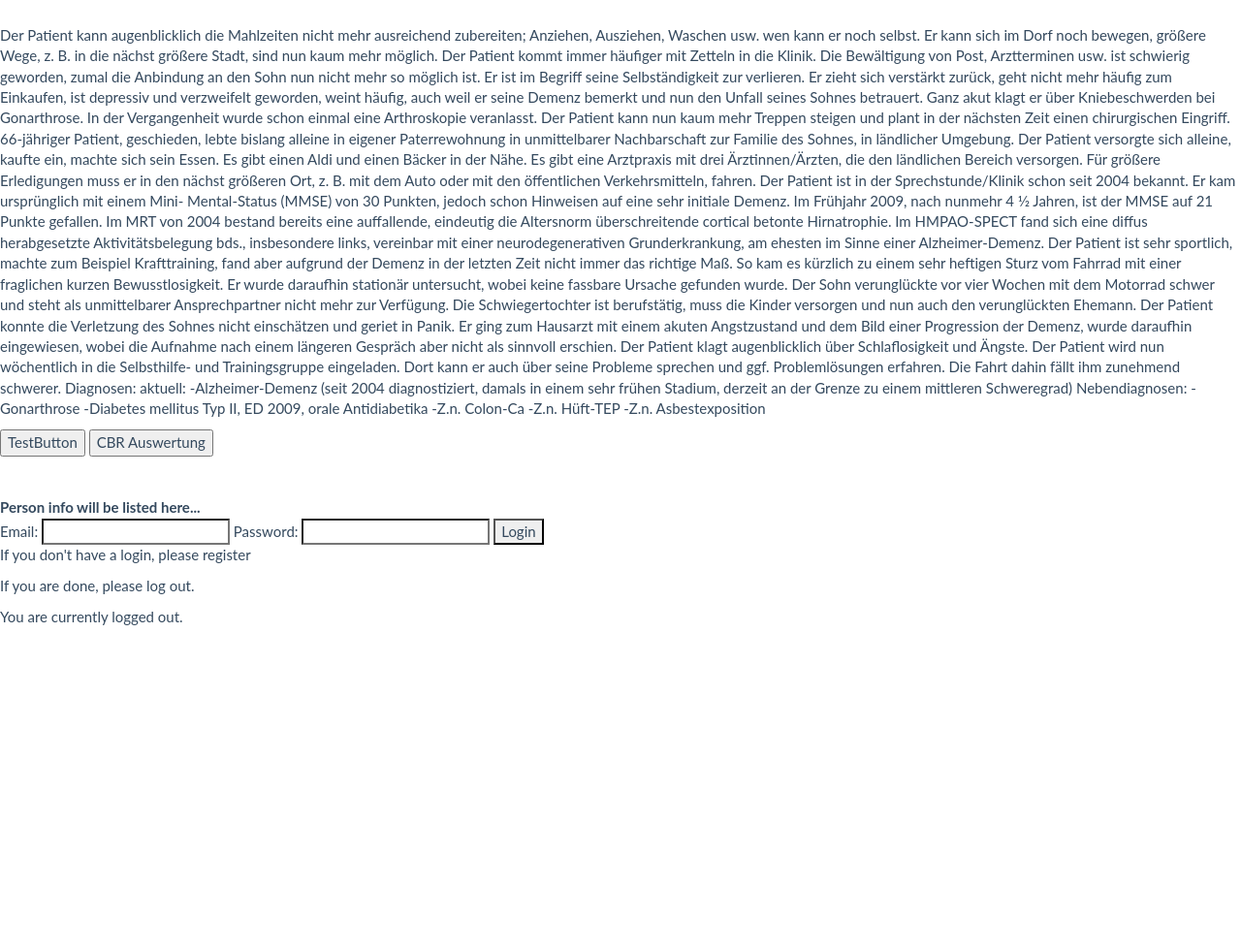
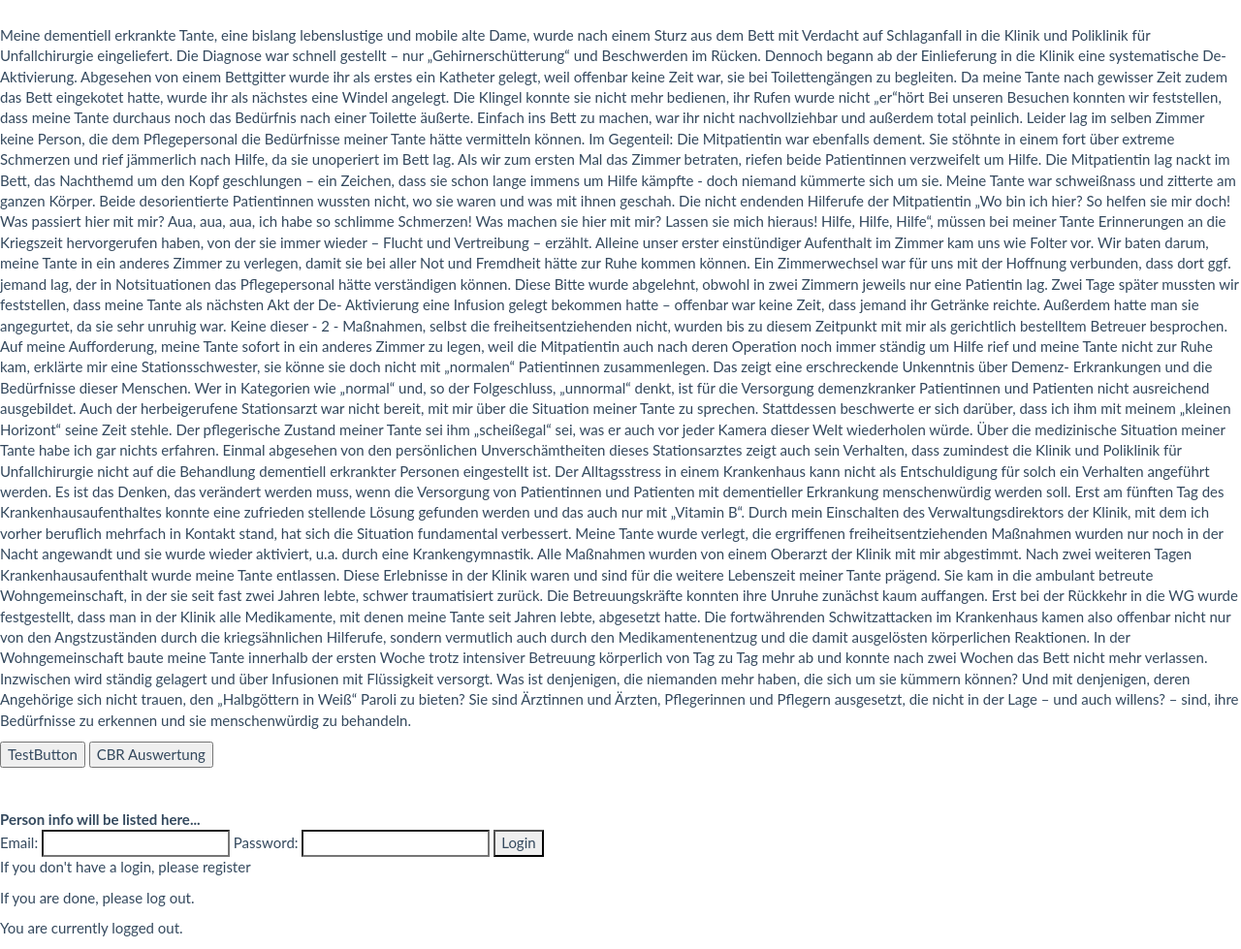
Before and after one commit to marcsina/Projektgruppe_CBR, a PHP site: page / in a window 1280 px wide. Shown: the part 60-1039 px from the top of the page at 97% size. Before the commit the page ends 705 px from the top, so only its background shows below. Run offline with PHP 8.4, Linux system fonts and the light colour scheme.

Commit message:
change Text

```diff
--- a/index.php
+++ b/index.php
@@ -91,50 +91,92 @@ if (login_check($mysqli) == true) {
             <form>
                 <!-- first nested column -->
                 <div class="col-md-12">
-                    <p id="input-textarea">Der Patient kann augenblicklich die Mahlzeiten nicht mehr ausreichend zubereiten; Anziehen, Ausziehen, Waschen usw. wen kann er noch selbst. Er kann sich im Dorf noch bewegen, größere Wege, z. B. in die nächst größere Stadt, sind nun
-                        kaum mehr möglich. Der Patient kommt immer häufiger mit Zetteln in die Klinik. Die Bewältigung von Post, Arztterminen usw. ist schwierig geworden, zumal die Anbindung an den Sohn nun nicht mehr so möglich ist. Er ist im Begriff
-                        seine Selbständigkeit zur verlieren. Er zieht sich verstärkt zurück, geht nicht mehr häufig zum Einkaufen, ist depressiv und verzweifelt geworden, weint häufig, auch weil er seine Demenz bemerkt und nun den Unfall seines Sohnes
-                        betrauert. Ganz akut klagt er über Kniebeschwerden bei Gonarthrose. In der Vergangenheit wurde schon einmal eine Arthroskopie veranlasst. Der Patient kann nun kaum mehr Treppen steigen und plant in der nächsten Zeit einen chirurgischen
-                        Eingriff.
-						66-jähriger Patient, geschieden, lebte bislang alleine in eigener Paterrewohnung in unmittelbarer
-Nachbarschaft zur Familie des Sohnes, in ländlicher Umgebung. Der Patient versorgte sich alleine,
-kaufte ein, machte sich sein Essen. Es gibt einen Aldi und einen Bäcker in der Nähe. Es gibt eine
-Arztpraxis mit drei Ärztinnen/Ärzten, die den ländlichen Bereich versorgen. Für größere Erledigungen
-muss er in den nächst größeren Ort, z. B. mit dem Auto oder mit den öffentlichen Verkehrsmitteln,
-fahren.
+                    <p id="input-textarea">
 
-Der Patient ist in der Sprechstunde/Klinik schon seit 2004 bekannt. Er kam ursprünglich mit einem Mini-
-Mental-Status (MMSE) von 30 Punkten, jedoch schon Hinweisen auf eine sehr initiale Demenz. Im
+					Meine dementiell erkrankte Tante, eine bislang lebenslustige und mobile alte Dame, wurde
+nach einem Sturz aus dem Bett mit Verdacht auf Schlaganfall in die Klinik und Poliklinik für
+Unfallchirurgie eingeliefert. Die Diagnose war schnell gestellt – nur „Gehirnerschütterung“ und
+Beschwerden im Rücken. Dennoch begann ab der Einlieferung in die Klinik eine systematische
+De-Aktivierung. Abgesehen von einem Bettgitter wurde ihr als erstes ein Katheter gelegt, weil
+offenbar keine Zeit war, sie bei Toilettengängen zu begleiten. Da meine Tante nach gewisser
+Zeit zudem das Bett eingekotet hatte, wurde ihr als nächstes eine Windel angelegt. Die Klingel
+konnte sie nicht mehr bedienen, ihr Rufen wurde nicht „er“hört
+Bei unseren Besuchen konnten wir feststellen, dass meine Tante durchaus noch das Bedürfnis
+nach einer Toilette äußerte. Einfach ins Bett zu machen, war ihr nicht nachvollziehbar und
+außerdem total peinlich. Leider lag im selben Zimmer keine Person, die dem Pflegepersonal die
+Bedürfnisse meiner Tante hätte vermitteln können. Im Gegenteil: Die Mitpatientin war ebenfalls
+dement. Sie stöhnte in einem fort über extreme Schmerzen und rief jämmerlich nach Hilfe, da
+sie unoperiert im Bett lag.
+Als wir zum ersten Mal das Zimmer betraten, riefen beide Patientinnen verzweifelt um Hilfe. Die
+Mitpatientin lag nackt im Bett, das Nachthemd um den Kopf geschlungen – ein Zeichen, dass
+sie schon lange immens um Hilfe kämpfte - doch niemand kümmerte sich um sie. Meine Tante
+war schweißnass und zitterte am ganzen Körper. Beide desorientierte Patientinnen wussten
+nicht, wo sie waren und was mit ihnen geschah.
+Die nicht endenden Hilferufe der Mitpatientin „Wo bin ich hier? So helfen sie mir doch! Was
+passiert hier mit mir? Aua, aua, aua, ich habe so schlimme Schmerzen! Was machen sie hier
+mit mir? Lassen sie mich hieraus! Hilfe, Hilfe, Hilfe“, müssen bei meiner Tante Erinnerungen an
+die Kriegszeit hervorgerufen haben, von der sie immer wieder – Flucht und Vertreibung –
+erzählt. Alleine unser erster einstündiger Aufenthalt im Zimmer kam uns wie Folter vor.
+Wir baten darum, meine Tante in ein anderes Zimmer zu verlegen, damit sie bei aller Not und
+Fremdheit hätte zur Ruhe kommen können. Ein Zimmerwechsel war für uns mit der Hoffnung
+verbunden, dass dort ggf. jemand lag, der in Notsituationen das Pflegepersonal hätte
+verständigen können. Diese Bitte wurde abgelehnt, obwohl in zwei Zimmern jeweils nur eine
+Patientin lag.
 
-Frühjahr 2009, nach nunmehr 4 1⁄2 Jahren, ist der MMSE auf 21 Punkte gefallen. Im MRT von 2004
-bestand bereits eine auffallende, eindeutig die Altersnorm überschreitende cortical betonte Hirnatrophie.
-Im HMPAO-SPECT fand sich eine diffus herabgesetzte Aktivitätsbelegung bds., insbesondere links,
-vereinbar mit einer neurodegenerativen Grunderkrankung, am ehesten im Sinne einer
-Alzheimer-Demenz.
-Der Patient ist sehr sportlich, machte zum Beispiel Krafttraining, fand aber aufgrund der Demenz in der
-letzten Zeit nicht immer das richtige Maß. So kam es kürzlich zu einem sehr heftigen Sturz vom Fahrrad mit einer
-fraglichen kurzen Bewusstlosigkeit.
-Er wurde daraufhin stationär untersucht, wobei keine fassbare Ursache gefunden wurde.
-Der Sohn verunglückte vor vier Wochen mit dem Motorrad schwer und steht als unmittelbarer
-Ansprechpartner nicht mehr zur Verfügung. Die Schwiegertochter ist berufstätig, muss die Kinder
-versorgen und nun auch den verunglückten Ehemann. Der Patient konnte die Verletzung des Sohnes
-nicht einschätzen und geriet in Panik. Er ging zum Hausarzt mit einem akuten Angstzustand und dem
-Bild einer Progression der Demenz, wurde daraufhin eingewiesen, wobei die Aufnahme nach einem
-längeren Gespräch aber nicht als sinnvoll erschien. Der Patient klagt augenblicklich über Schlaflosigkeit
-und Ängste.
-Der Patient wird nun wöchentlich in die Selbsthilfe- und Trainingsgruppe eingeladen. Dort kann er auch
-über seine Probleme sprechen und ggf. Problemlösungen erfahren. Die Fahrt dahin fällt ihm
-zunehmend schwerer. Diagnosen:
-aktuell: -Alzheimer-Demenz (seit 2004 diagnostiziert, damals in einem sehr frühen
-Stadium, derzeit an der Grenze zu einem mittleren Schweregrad)
+Zwei Tage später mussten wir feststellen, dass meine Tante als nächsten Akt der De-
+Aktivierung eine Infusion gelegt bekommen hatte – offenbar war keine Zeit, dass jemand ihr
 
-Nebendiagnosen: -Gonarthrose
+Getränke reichte. Außerdem hatte man sie angegurtet, da sie sehr unruhig war. Keine dieser
 
--Diabetes mellitus Typ II, ED 2009, orale Antidiabetika
--Z.n. Colon-Ca
--Z.n. Hüft-TEP
--Z.n. Asbestexposition
-</p>
+- 2 -
+
+Maßnahmen, selbst die freiheitsentziehenden nicht, wurden bis zu diesem Zeitpunkt mit mir als
+gerichtlich bestelltem Betreuer besprochen.
+Auf meine Aufforderung, meine Tante sofort in ein anderes Zimmer zu legen, weil die
+Mitpatientin auch nach deren Operation noch immer ständig um Hilfe rief und meine Tante nicht
+zur Ruhe kam, erklärte mir eine Stationsschwester, sie könne sie doch nicht mit „normalen“
+
+Patientinnen zusammenlegen. Das zeigt eine erschreckende Unkenntnis über Demenz-
+Erkrankungen und die Bedürfnisse dieser Menschen. Wer in Kategorien wie „normal“ und, so
+
+der Folgeschluss, „unnormal“ denkt, ist für die Versorgung demenzkranker Patientinnen und
+Patienten nicht ausreichend ausgebildet.
+Auch der herbeigerufene Stationsarzt war nicht bereit, mit mir über die Situation meiner Tante
+zu sprechen. Stattdessen beschwerte er sich darüber, dass ich ihm mit meinem „kleinen
+Horizont“ seine Zeit stehle. Der pflegerische Zustand meiner Tante sei ihm „scheißegal“ sei,
+was er auch vor jeder Kamera dieser Welt wiederholen würde.
+Über die medizinische Situation meiner Tante habe ich gar nichts erfahren. Einmal abgesehen
+von den persönlichen Unverschämtheiten dieses Stationsarztes zeigt auch sein Verhalten, dass
+zumindest die Klinik und Poliklinik für Unfallchirurgie nicht auf die Behandlung dementiell
+erkrankter Personen eingestellt ist.
+Der Alltagsstress in einem Krankenhaus kann nicht als Entschuldigung für solch ein Verhalten
+angeführt werden. Es ist das Denken, das verändert werden muss, wenn die Versorgung von
+Patientinnen und Patienten mit dementieller Erkrankung menschenwürdig werden soll.
+Erst am fünften Tag des Krankenhausaufenthaltes konnte eine zufrieden stellende Lösung
+gefunden werden und das auch nur mit „Vitamin B“. Durch mein Einschalten des
+Verwaltungsdirektors der Klinik, mit dem ich vorher beruflich mehrfach in Kontakt stand, hat
+sich die Situation fundamental verbessert. Meine Tante wurde verlegt, die ergriffenen
+freiheitsentziehenden Maßnahmen wurden nur noch in der Nacht angewandt und sie wurde
+wieder aktiviert, u.a. durch eine Krankengymnastik. Alle Maßnahmen wurden von einem
+Oberarzt der Klinik mit mir abgestimmt. Nach zwei weiteren Tagen Krankenhausaufenthalt
+wurde meine Tante entlassen.
+Diese Erlebnisse in der Klinik waren und sind für die weitere Lebenszeit meiner Tante prägend.
+Sie kam in die ambulant betreute Wohngemeinschaft, in der sie seit fast zwei Jahren lebte,
+schwer traumatisiert zurück. Die Betreuungskräfte konnten ihre Unruhe zunächst kaum
+auffangen. Erst bei der Rückkehr in die WG wurde festgestellt, dass man in der Klinik alle
+Medikamente, mit denen meine Tante seit Jahren lebte, abgesetzt hatte. Die fortwährenden
+Schwitzattacken im Krankenhaus kamen also offenbar nicht nur von den Angstzuständen durch
+die kriegsähnlichen Hilferufe, sondern vermutlich auch durch den Medikamentenentzug und die
+damit ausgelösten körperlichen Reaktionen.
+In der Wohngemeinschaft baute meine Tante innerhalb der ersten Woche trotz intensiver
+Betreuung körperlich von Tag zu Tag mehr ab und konnte nach zwei Wochen das Bett nicht
+mehr verlassen. Inzwischen wird ständig gelagert und über Infusionen mit Flüssigkeit versorgt.
+Was ist denjenigen, die niemanden mehr haben, die sich um sie kümmern können? Und mit
+denjenigen, deren Angehörige sich nicht trauen, den „Halbgöttern in Weiß“ Paroli zu bieten?
+Sie sind Ärztinnen und Ärzten, Pflegerinnen und Pflegern ausgesetzt, die nicht in der Lage –
+und auch willens? – sind, ihre Bedürfnisse zu erkennen und sie menschenwürdig zu behandeln.
+
+					</p>
                 </div>
 
                 <!-- second nested column -->
```
